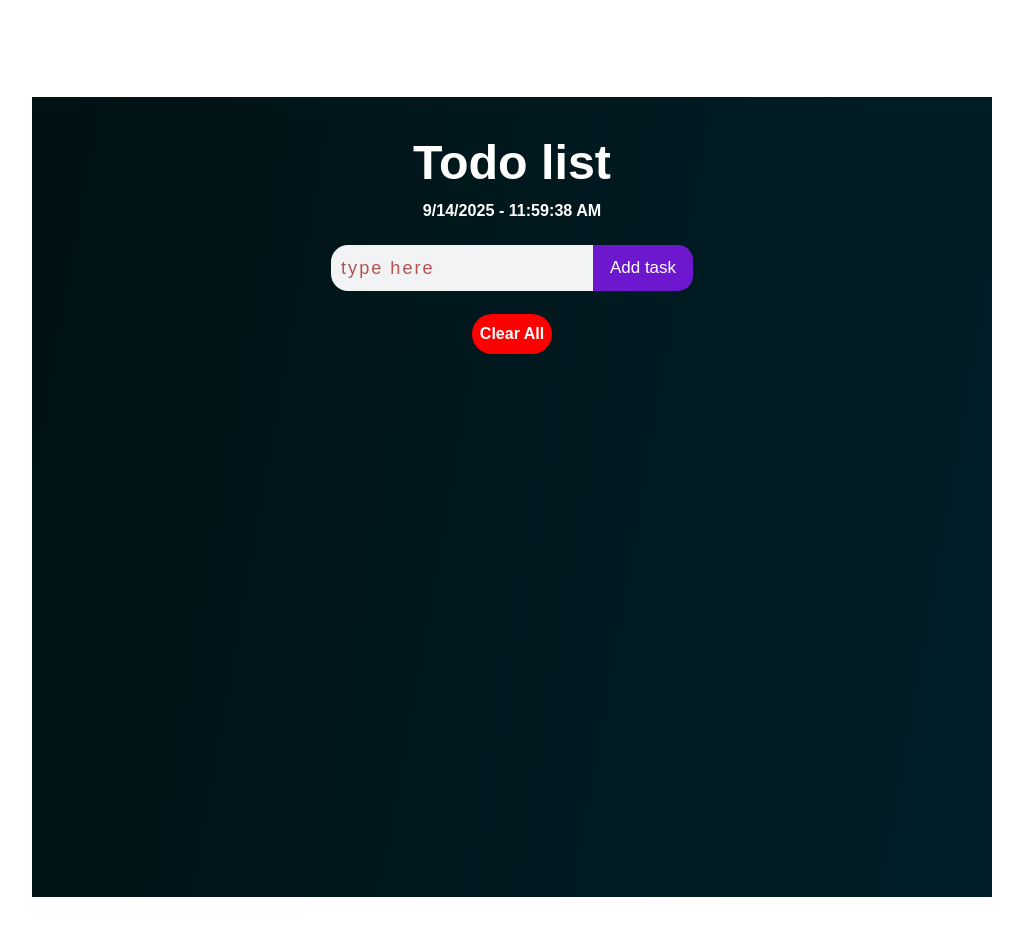
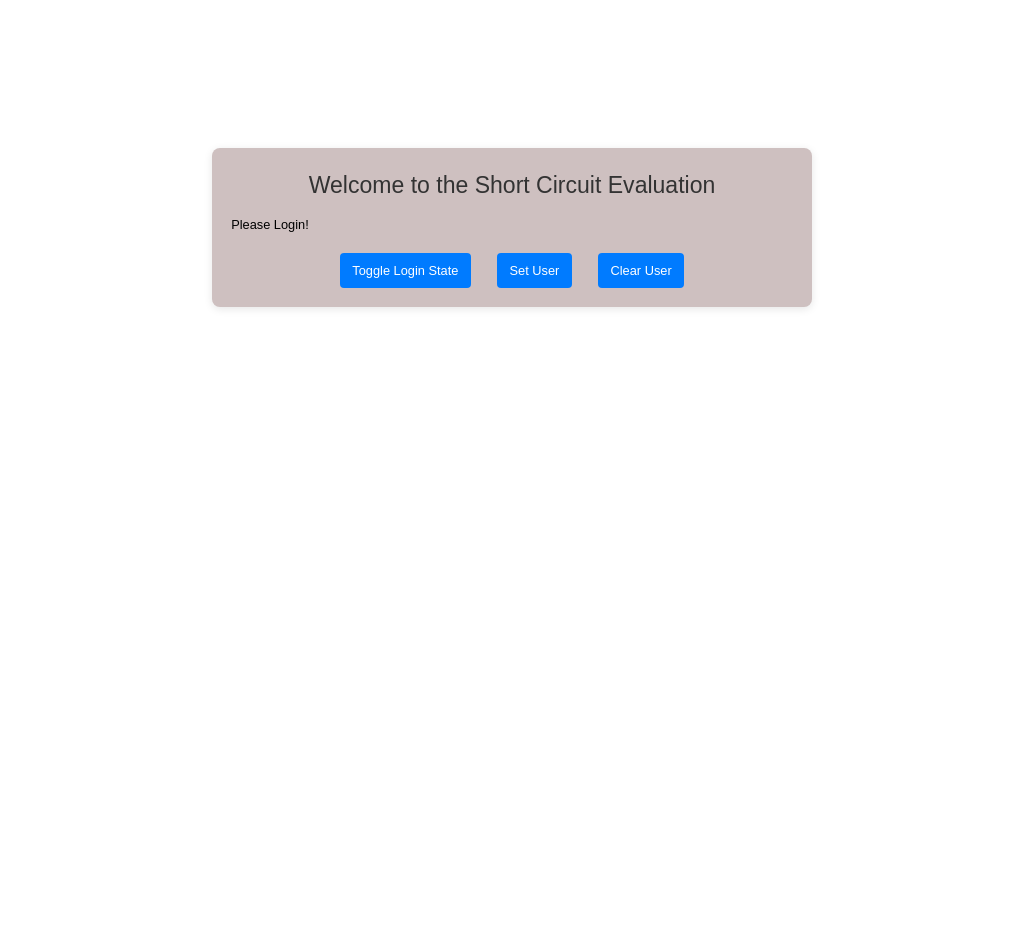
Before and after one commit to arpit-yadav088/react-tutorial, a React (Vite) app: page / in a window 1280 px wide. Shown: the top 936 px of the page, without its empty margins (128-1151 px from the left). After the commit the page ends 800 px from the top, so only its background shows below. Built offline with nearby package versions, Linux system fonts and the light colour scheme.

Commit message:
tutorial-43 Short circuit Evalution!

```diff
--- a/src/App.jsx
+++ b/src/App.jsx
@@ -1,6 +1,6 @@
 
-import React from 'react';
-import Todo from './Projects/ToDo/ToDo';
+// import React from 'react';
+// import Todo from './Projects/ToDo/ToDo';
 // import ReactState from './components/ReactState';
 // import { DerivedState } from './components/DerivedState';
 // import { LiftingState } from './components/LiftingState';
@@ -11,6 +11,10 @@ import Todo from './Projects/ToDo/ToDo';
 // import EventHandling from './components/EventHandling';
 // import EventProps from "./components/EventProps";
 // import EventPropagation from "./components/EventPropagation";
+
+import ShortCircuit from "./components/Hooks/ShortCircuit"
+
+// import ShortCircuit from "./components/ShortCircuit"
 
 
 
@@ -31,7 +35,8 @@ const App = () => {
        {/* <DerivedState /> */}
        {/* <LiftingState /> */}
 
-       <Todo />
+       {/* <Todo /> */}
+       <ShortCircuit />
 
 
 
--- a/src/Projects/ToDo/TodoForm.jsx
+++ b/src/Projects/ToDo/TodoForm.jsx
@@ -1,4 +1,5 @@
  import React, { useState } from 'react'
+import { IoKeySharp } from 'react-icons/io5';
 
  const TodoForm = ({onAddTodo}) => {
      const [inputValue, setInputValue] = useState({});
--- /dev/null
+++ b/src/components/Hooks/Circuit.css
@@ -0,0 +1,57 @@
+/* ShortCircuit.css */
+
+.section-container {
+  max-width: 600px;
+  margin: 2rem auto;
+  padding: 1.5rem;
+  background-color: #cec0c0;
+  border-radius: 8px;
+  box-shadow: 0 2px 8px rgba(0,0,0,0.1);
+  font-family: Arial, sans-serif;
+}
+
+.section-container h1 {
+  margin-bottom: 1rem;
+  font-size: 1.8rem;
+  color: #333;
+  text-align: center;
+}
+
+.section-container p {
+  margin: 0.75rem 0;
+  font-size: 1.1rem;
+  color: #555;
+  text-align: center;
+}
+
+.buttons-wrapper {
+  display: flex;
+  justify-content: center;
+  gap: 2rem;
+  margin-top: 1.5rem;
+}
+
+.buttons-wrapper button {
+  padding: 0.6rem 1rem;
+  border: none;
+  background-color: #007bff;
+  color: #fff;
+  font-size: 1rem;
+  border-radius: 4px;
+  cursor: pointer;
+  transition: background-color 0.2s ease;
+}
+
+.buttons-wrapper button:hover {
+  background-color: #0056b3;
+}
+
+.buttons-wrapper button:active {
+  transform: scale(0.98);
+}
+
+/* Optional: disabled style, if you disable button in some state */
+/* .buttons-wrapper button:disabled {
+  background-color: #ccc;
+  cursor: not-allowed;
+} */
--- /dev/null
+++ b/src/components/Hooks/ShortCircuit.jsx
@@ -0,0 +1,24 @@
+import React, { useState } from 'react'
+import './Circuit.css'
+
+const ShortCircuit = () => {
+  const [isLoggedIn, setIsLoggedIn] = useState(false);
+  const [user, setUser] = useState('');
+  return (
+    <section className='section-container'>
+        <h1>Welcome to the Short Circuit Evaluation</h1>
+
+        {isLoggedIn && <p> Yes are logged in!</p>}
+
+        {user ? `Hello! ${user}` :  'Please Login!'}
+
+        <div className="buttons-wrapper">
+            <button onClick={() => setIsLoggedIn(!isLoggedIn)}>Toggle Login State</button>
+            <button onClick={() => setUser("Arpit")}>Set User</button>
+            <button onClick={() => setUser("")}>Clear User</button>
+        </div>
+    </section>
+  )
+}
+
+export default ShortCircuit
```
Also changed, not shown: src/Projects/ToDo/Keys.jsx (added).
